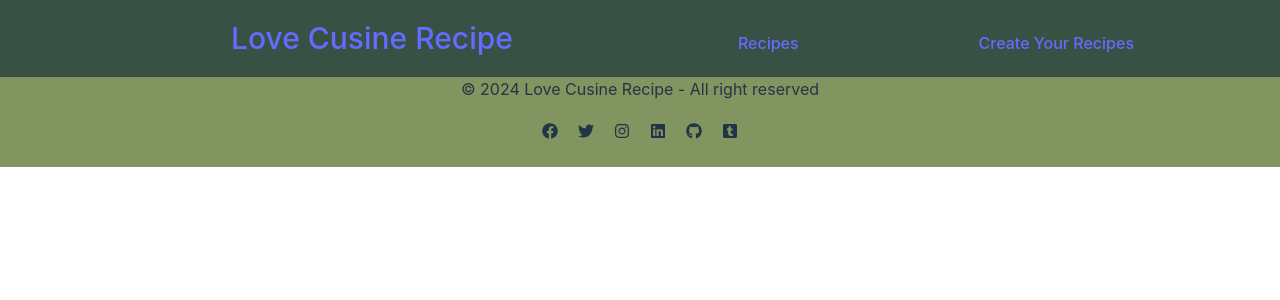
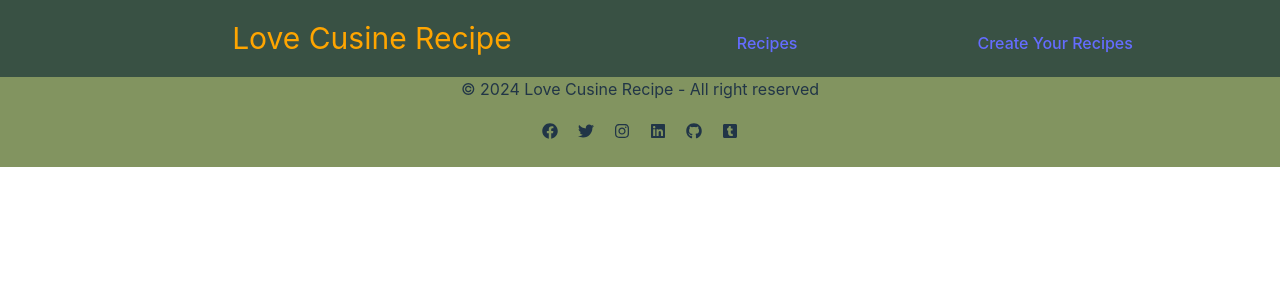
Before and after one commit to angels178/recipes-frontend, a React (Vite) app: page / in a window 1280 px wide. Shown: the top 300 px of the page. Built offline with nearby package versions, Linux system fonts and the light colour scheme.

Commit message:
removed the link to the home page in navbar.

```diff
--- a/src/components/NavBar/NavBar.jsx
+++ b/src/components/NavBar/NavBar.jsx
@@ -8,9 +8,7 @@ function NavBar() {
       <div>
         <nav>
           <ul>
-            <li className="logo">
-              <Link to="/">Love Cusine Recipe</Link>
-            </li>
+            <li className="logo">Love Cusine Recipe</li>
 
             <li>
               <Link to="/recipes">Recipes</Link>
```
